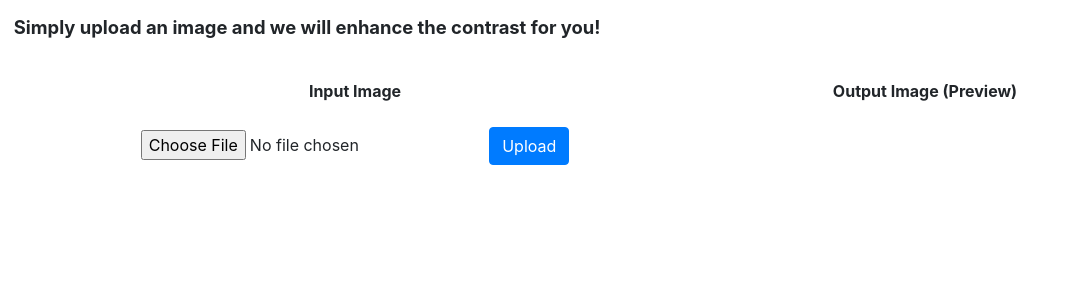
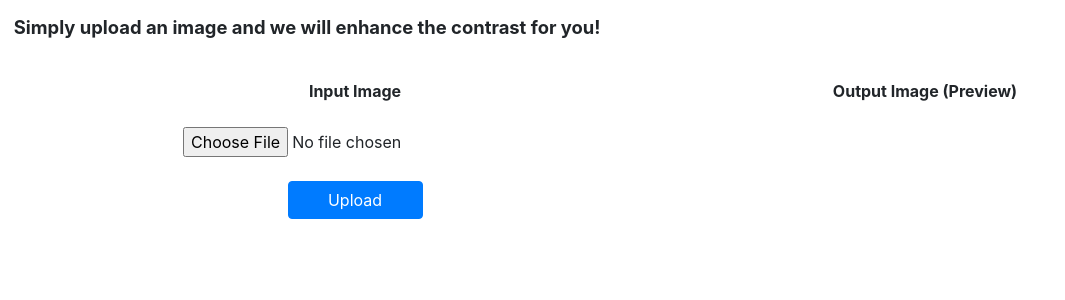
Before and after one commit to marcojalenyu/agcwder, a Flask app: page / in a window 1280 px wide. Shown: the part 56-356 px from the top of the page, without its empty margins (0-1065 px from the left). Run offline with Flask 3, Linux system fonts and the light colour scheme; some libraries are stand-ins or nearby versions.

Commit message:
Fixed the placing of the Upload button

```diff
--- a/templates/index.html
+++ b/templates/index.html
@@ -14,14 +14,16 @@
     <div class="website-desc d-flex font-weight-bold mb-4">Simply upload an image and we will enhance the contrast for you!</div>
     <div class="container">
         <div class="row">
-            <div class="col-md-6 text-center">
+            <div class="col-md-6 text-center mb-4">
                 <div class="mb-4 font-weight-bold">Input Image</div>
-                <div>
-                    <form action="/" method="post" enctype="multipart/form-data">
+                <form class="d-flex flex-column justify-content" action="/" method="post" enctype="multipart/form-data">
+                    <div>
                         <input type="file" name="file" accept="image/*" placeholder="image" required>
-                        <button class="btn btn-primary" type="submit">Upload</button>
-                    </form>
-                </div>
+                    </div>
+                    <div>
+                        <button class="btn btn-primary mt-4 w-25" type="submit">Upload</button>
+                    </div>
+                </form>
             </div>
             <div class="col-md-6 text-center">
                 <div class="mb-4 font-weight-bold">Output Image (Preview)</div>
```
